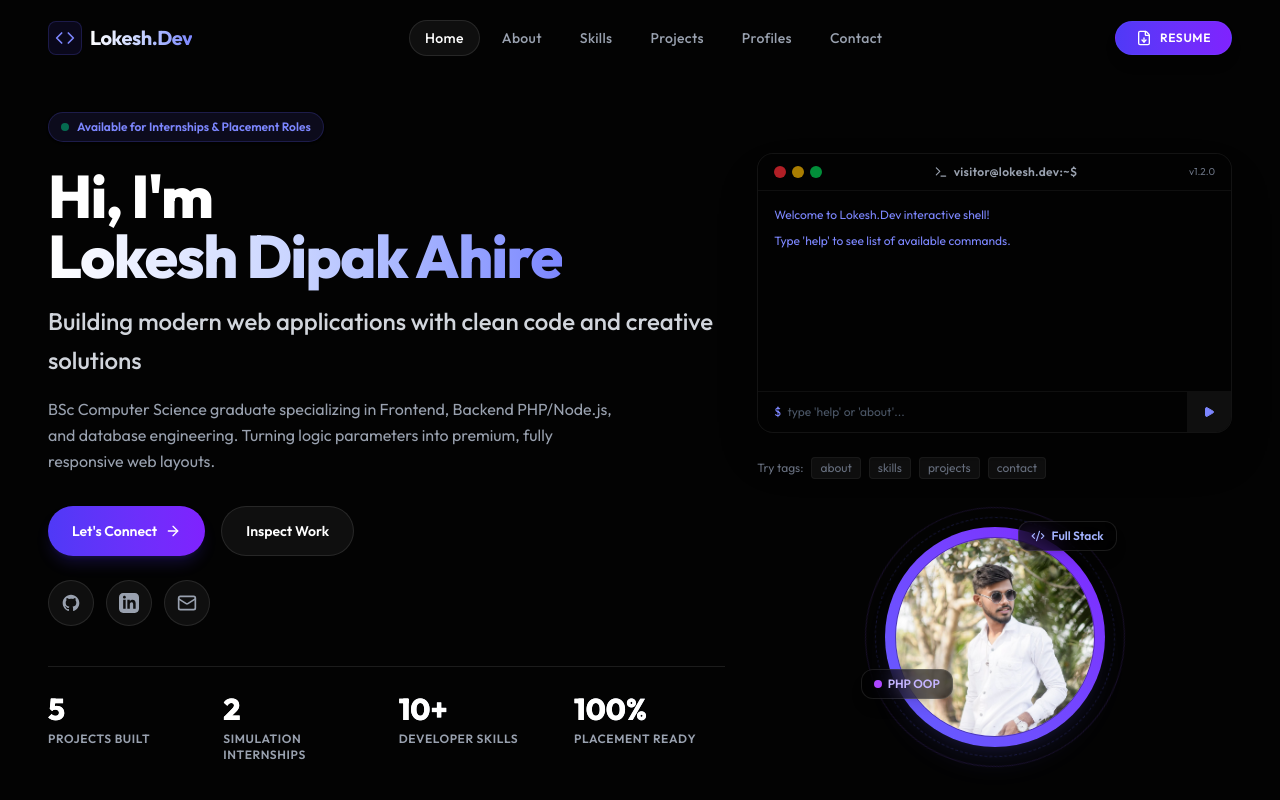
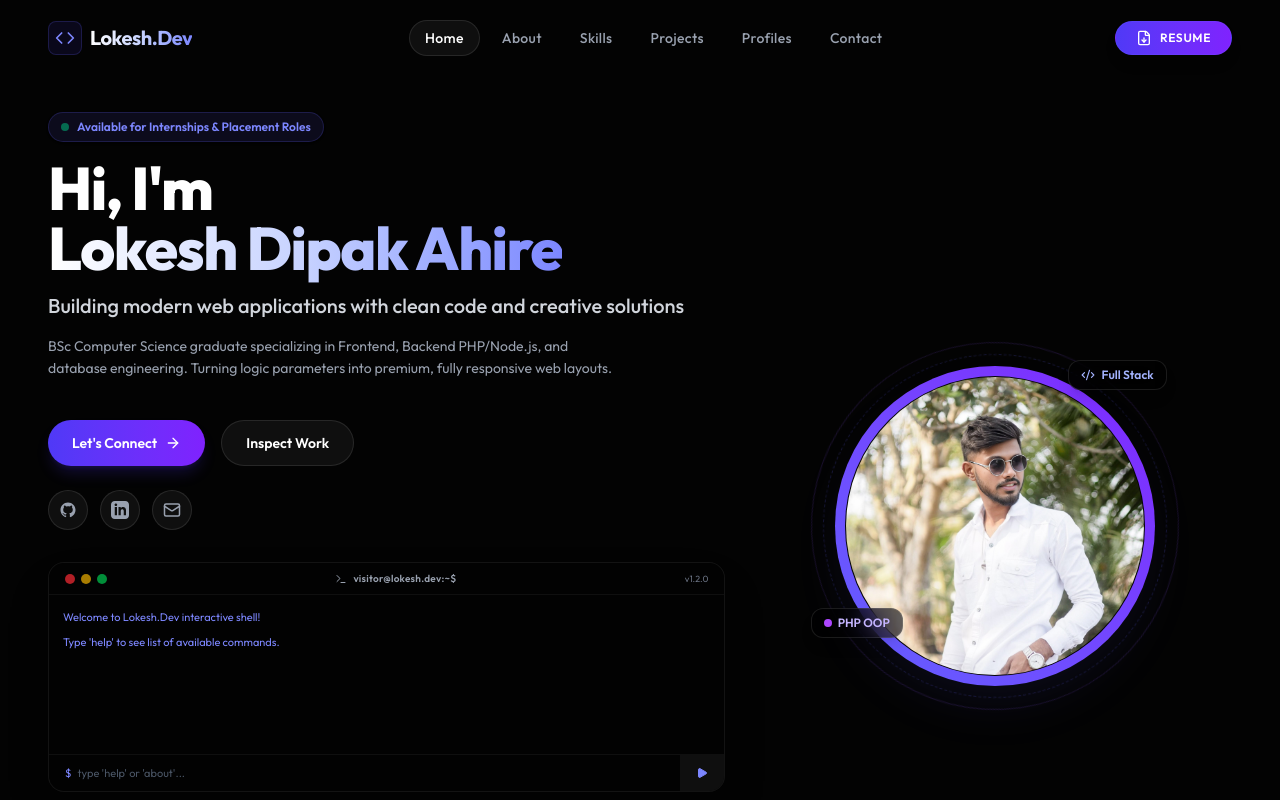
Before and after one commit to luckyyy08/Personal-Portfolio, a Next.js app: page / in a window 1280 px wide. Shown: the top 800 px of the page. Built offline with nearby package versions, Linux system fonts and the light colour scheme.

Commit message:
style: Improve profile picture size and position in Hero layout

```diff
--- a/src/components/Hero.tsx
+++ b/src/components/Hero.tsx
@@ -122,17 +122,18 @@ export default function Hero() {
       <div className="max-w-7xl mx-auto px-6 md:px-12 w-full">
         <div className="grid grid-cols-1 lg:grid-cols-12 gap-12 lg:gap-8 items-center">
 
-          {/* Main Hero Left Description */}
-          <div className="lg:col-span-7 flex flex-col items-start text-left">
+          {/* Main Hero Left Description & HUD Console */}
+          <div className="lg:col-span-7 flex flex-col items-start text-left space-y-6">
 
+            <div>
               {/* Status pill indicator */}
-            <span className="inline-flex items-center gap-2 px-3 py-1.5 rounded-full bg-indigo-500/10 border border-indigo-500/20 text-xs font-semibold text-indigo-400 mb-6 shadow-sm">
+              <span className="inline-flex items-center gap-2 px-3 py-1.5 rounded-full bg-indigo-500/10 border border-indigo-500/20 text-xs font-semibold text-indigo-400 mb-4 shadow-sm">
                 <span className="w-2 h-2 rounded-full bg-emerald-500 animate-pulse" />
                 Available for Internships & Placement Roles
               </span>
 
               {/* Main title */}
-            <h1 className="text-4xl sm:text-5xl md:text-6xl font-extrabold tracking-tight mb-4 font-outfit text-white">
+              <h1 className="text-4xl sm:text-5xl md:text-6xl font-extrabold tracking-tight mb-3 font-outfit text-white">
                 Hi, I'm <br />
                 <span className="bg-gradient-to-r from-white via-indigo-200 to-indigo-400 bg-clip-text text-transparent">
                   Lokesh Dipak Ahire
@@ -140,97 +141,80 @@ export default function Hero() {
               </h1>
 
               {/* Large introduction message */}
-            <h2 className="text-xl md:text-2xl text-gray-300 font-medium mb-4 leading-relaxed max-w-2xl">
+              <h2 className="text-lg md:text-xl text-gray-300 font-medium mb-3 leading-relaxed max-w-2xl">
                 Building modern web applications with clean code and creative solutions
               </h2>
 
-            <p className="text-sm md:text-base text-gray-400 mb-8 max-w-xl leading-relaxed">
+              <p className="text-sm text-gray-400 mb-4 max-w-xl leading-relaxed">
                 BSc Computer Science graduate specializing in Frontend, Backend PHP/Node.js, and database engineering. Turning logic parameters into premium, fully responsive web layouts.
               </p>
+            </div>
 
             {/* Call to action buttons */}
-            <div className="flex flex-wrap gap-4 mb-6">
+            <div className="flex flex-wrap gap-4">
               <a
                 href="#contact"
-                className="flex items-center gap-2 px-6 py-3.5 text-sm font-semibold text-white bg-gradient-to-r from-indigo-600 to-violet-600 rounded-full shadow-lg shadow-indigo-600/20 hover:brightness-110 hover:shadow-indigo-600/35 transition-all duration-300"
+                className="flex items-center gap-2 px-6 py-3 text-sm font-semibold text-white bg-gradient-to-r from-indigo-600 to-violet-600 rounded-full shadow-lg shadow-indigo-600/20 hover:brightness-110 hover:shadow-indigo-600/35 transition-all duration-300"
               >
                 Let's Connect
                 <ArrowRight className="w-4 h-4" />
               </a>
               <a
                 href="#projects"
-                className="flex items-center gap-2 px-6 py-3.5 text-sm font-semibold text-white bg-white/5 border border-white/10 rounded-full hover:bg-white/10 transition-all duration-300"
+                className="flex items-center gap-2 px-6 py-3 text-sm font-semibold text-white bg-white/5 border border-white/10 rounded-full hover:bg-white/10 transition-all duration-300"
               >
                 Inspect Work
               </a>
             </div>
 
             {/* Social profiles linking */}
-            <div className="flex gap-3 mb-10">
+            <div className="flex gap-3">
               <a
                 href="https://github.com/luckyyy08"
                 target="_blank"
                 rel="noopener noreferrer"
-                className="p-3 rounded-full bg-white/5 border border-white/10 text-gray-400 hover:text-white hover:bg-indigo-600/20 hover:border-indigo-500/30 transition-all duration-300"
+                className="p-2.5 rounded-full bg-white/5 border border-white/10 text-gray-400 hover:text-white hover:bg-indigo-600/20 hover:border-indigo-500/30 transition-all duration-300"
                 aria-label="GitHub Profile"
               >
-                <GithubIcon className="w-5 h-5" />
+                <GithubIcon className="w-4.5 h-4.5" />
               </a>
               <a
                 href="https://www.linkedin.com/in/lokesh-ahire"
                 target="_blank"
                 rel="noopener noreferrer"
-                className="p-3 rounded-full bg-white/5 border border-white/10 text-gray-400 hover:text-white hover:bg-indigo-600/20 hover:border-indigo-500/30 transition-all duration-300"
+                className="p-2.5 rounded-full bg-white/5 border border-white/10 text-gray-400 hover:text-white hover:bg-indigo-600/20 hover:border-indigo-500/30 transition-all duration-300"
                 aria-label="LinkedIn Profile"
               >
-                <LinkedinIcon className="w-5 h-5" />
+                <LinkedinIcon className="w-4.5 h-4.5" />
               </a>
               <a
                 href="mailto:lokeshahire85@gmail.com"
-                className="p-3 rounded-full bg-white/5 border border-white/10 text-gray-400 hover:text-white hover:bg-indigo-600/20 hover:border-indigo-500/30 transition-all duration-300"
+                className="p-2.5 rounded-full bg-white/5 border border-white/10 text-gray-400 hover:text-white hover:bg-indigo-600/20 hover:border-indigo-500/30 transition-all duration-300"
                 aria-label="Email Lokesh"
               >
-                <Mail className="w-5 h-5" />
+                <Mail className="w-4.5 h-4.5" />
               </a>
             </div>
 
-            {/* Quick statistics layout */}
-            <div className="grid grid-cols-2 sm:grid-cols-4 gap-6 py-6 border-t border-white/10 w-full">
-              {stats.map((stat, i) => (
-                <div key={i} className="flex flex-col">
-                  <span className="text-2xl md:text-3xl font-extrabold text-white bg-gradient-to-r from-white via-indigo-100 to-indigo-300 bg-clip-text text-transparent">
-                    {stat.value}
-                  </span>
-                  <span className="text-[11px] md:text-xs text-gray-400 font-semibold tracking-wider uppercase mt-1">
-                    {stat.label}
-                  </span>
+            {/* Developer Console HUD Simulator */}
+            <div className="w-full flex flex-col gap-3 pt-2">
+              <div className="hud-console glass-panel rounded-2xl border border-white/10 overflow-hidden shadow-2xl flex flex-col h-[230px]">
+                {/* Console Header Bar */}
+                <div className="flex items-center justify-between px-4 py-2 bg-black/60 border-b border-white/5 select-none">
+                  <div className="flex gap-1.5">
+                    <span className="w-2.5 h-2.5 rounded-full bg-red-500/70" />
+                    <span className="w-2.5 h-2.5 rounded-full bg-yellow-500/70" />
+                    <span className="w-2.5 h-2.5 rounded-full bg-green-500/70" />
                   </div>
-              ))}
-            </div>
-
-          </div>
-
-          {/* Interactive Shell Console and Profile Right Container */}
-          <div className="lg:col-span-5 flex flex-col gap-6 justify-center">
-
-            {/* Developer Console HUD Simulator */}
-            <div className="hud-console glass-panel rounded-2xl border border-white/10 overflow-hidden shadow-2xl flex flex-col h-[280px]">
-              {/* Console Header Bar */}
-              <div className="flex items-center justify-between px-4 py-2.5 bg-black/60 border-b border-white/5 select-none">
-                <div className="flex gap-1.5">
-                  <span className="w-3 h-3 rounded-full bg-red-500/70" />
-                  <span className="w-3 h-3 rounded-full bg-yellow-500/70" />
-                  <span className="w-3 h-3 rounded-full bg-green-500/70" />
-                </div>
-                <div className="flex items-center gap-1.5 text-gray-400 text-xs font-semibold tracking-wide">
-                  <Terminal className="w-3.5 h-3.5" />
+                  <div className="flex items-center gap-1.5 text-gray-400 text-[10px] font-semibold tracking-wide">
+                    <Terminal className="w-3 h-3" />
                     visitor@lokesh.dev:~$
                   </div>
-                <span className="text-[10px] text-gray-500 font-mono">v1.2.0</span>
+                  <span className="text-[9px] text-gray-500 font-mono">v1.2.0</span>
                 </div>
 
                 {/* Console Body Scroll area */}
-              <div className="p-4 flex-1 overflow-y-auto font-mono text-xs space-y-2.5 text-left custom-scrollbar bg-black/45">
+                <div className="p-3.5 flex-1 overflow-y-auto font-mono text-[11px] space-y-2 text-left custom-scrollbar bg-black/45">
                   {consoleHistory.map((line, idx) => (
                     <div
                       key={idx}
@@ -252,7 +236,7 @@ export default function Hero() {
 
                 {/* Interactive Input Form */}
                 <form onSubmit={handleConsoleSubmit} className="flex border-t border-white/5 bg-black/55">
-                <span className="pl-4 pr-1.5 py-3 text-xs font-mono text-indigo-400 select-none">
+                  <span className="pl-4 pr-1.5 py-2.5 text-[11px] font-mono text-indigo-400 select-none">
                     $
                   </span>
                   <input
@@ -260,7 +244,7 @@ export default function Hero() {
                     value={consoleInput}
                     onChange={(e) => setConsoleInput(e.target.value)}
                     placeholder="type 'help' or 'about'..."
-                  className="flex-1 py-3 text-xs font-mono text-white bg-transparent border-0 focus:outline-none focus:ring-0 placeholder-gray-600"
+                    className="flex-1 py-2.5 text-[11px] font-mono text-white bg-transparent border-0 focus:outline-none focus:ring-0 placeholder-gray-600"
                     autoComplete="off"
                     spellCheck="false"
                   />
@@ -275,35 +259,55 @@ export default function Hero() {
               </div>
 
               {/* Quick terminal tags helper */}
-            <div className="flex flex-wrap items-center gap-2 text-xs font-mono text-gray-500 justify-start select-none">
+              <div className="flex flex-wrap items-center gap-2 text-[10px] font-mono text-gray-500 justify-start select-none">
                 <span>Try tags:</span>
                 {["about", "skills", "projects", "contact"].map((tag) => (
                   <button
                     key={tag}
                     onClick={() => handleQuickCommand(tag)}
-                  className="px-2 py-0.5 rounded bg-white/5 border border-white/5 hover:border-indigo-500/30 hover:text-indigo-400 transition-colors"
+                    className="px-2 py-0.5 rounded bg-white/5 border border-white/5 hover:border-indigo-500/30 hover:text-indigo-400 transition-colors cursor-pointer"
                   >
                     {tag}
                   </button>
                 ))}
               </div>
+            </div>
+
+            {/* Quick statistics layout */}
+            <div className="grid grid-cols-2 sm:grid-cols-4 gap-6 py-5 border-t border-white/10 w-full">
+              {stats.map((stat, i) => (
+                <div key={i} className="flex flex-col">
+                  <span className="text-xl md:text-2xl font-extrabold text-white bg-gradient-to-r from-white via-indigo-100 to-indigo-300 bg-clip-text text-transparent">
+                    {stat.value}
+                  </span>
+                  <span className="text-[10px] text-gray-500 font-semibold tracking-wider uppercase mt-0.5">
+                    {stat.label}
+                  </span>
+                </div>
+              ))}
+            </div>
+
+          </div>
+
+          {/* Profile Right Container - Centered and Large */}
+          <div className="lg:col-span-5 flex flex-col items-center justify-center">
 
             {/* Sci-Fi Orbiting Photo Frame holding profile pic */}
-            <div className="relative mx-auto mt-6 select-none max-w-[280px]">
-              <div className="relative w-[220px] h-[220px] rounded-full p-2.5 bg-gradient-to-tr from-indigo-500 to-violet-600 shadow-xl shadow-indigo-500/10 flex items-center justify-center">
-                <div className="relative w-full h-full rounded-full overflow-hidden border border-black/30">
+            <div className="relative mx-auto select-none mt-10 lg:mt-0">
+              <div className="relative w-[260px] h-[260px] sm:w-[320px] sm:h-[320px] rounded-full p-2.5 bg-gradient-to-tr from-indigo-500 to-violet-600 shadow-2xl shadow-indigo-500/10 flex items-center justify-center">
+                <div className="relative w-full h-full rounded-full overflow-hidden border border-black/30 bg-[#07070a]">
                   <Image
                     src="/assets/image/Pic.jpg"
                     alt="Lokesh Dipak Ahire"
                     fill
-                    className="object-cover scale-105"
+                    className="object-cover object-top scale-105"
                     priority
                   />
                 </div>
 
-                {/* Animated Rotating Sci-fi Rings */}
-                <div className="absolute inset-n2.5 border border-indigo-500/20 border-dashed rounded-full animate-orbit-clockwise pointer-events-none w-[240px] h-[240px]" />
-                <div className="absolute inset-n5 border border-violet-500/15 rounded-full animate-orbit-counter pointer-events-none w-[260px] h-[260px]" />
+                {/* Animated Rotating Concentric Sci-fi Rings */}
+                <div className="absolute -inset-3 border border-indigo-500/20 border-dashed rounded-full animate-orbit-clockwise pointer-events-none" />
+                <div className="absolute -inset-6 border border-violet-500/15 rounded-full animate-orbit-counter pointer-events-none" />
               </div>
 
               {/* Floating Skill Indicators */}
```
Lines whose indentation alone changed are shown as unchanged.
